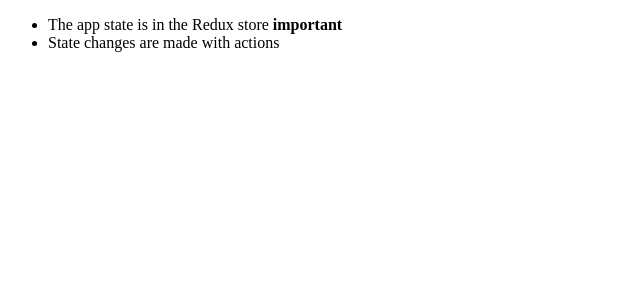
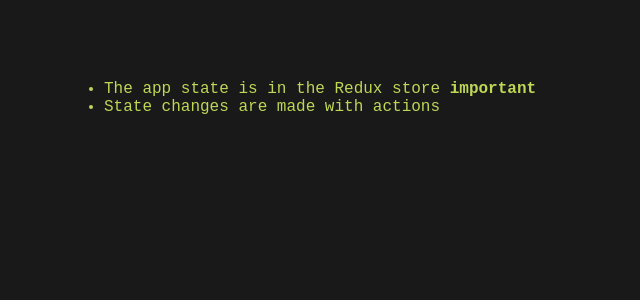
Before and after one commit to jneda/full-stack-open, a React (Vite) app in the folder part6/lecture/: page / in a window 1280 px wide. Shown: the top 300 px of the page, without its empty margins (0-640 px from the left). Built offline with nearby package versions, Linux system fonts and the light colour scheme.

Commit message:
Update title and add CSS styles

```diff
--- a/part6/lecture/index.html
+++ b/part6/lecture/index.html
@@ -4,7 +4,7 @@
     <meta charset="UTF-8" />
     <link rel="icon" type="image/svg+xml" href="/vite.svg" />
     <meta name="viewport" content="width=device-width, initial-scale=1.0" />
-    <title>Counter</title>
+    <title>Notes</title>
   </head>
   <body>
     <div id="root"></div>
--- /dev/null
+++ b/part6/lecture/src/index.css
@@ -0,0 +1,15 @@
+body {
+  margin: 0;
+  background: #191919;
+  color: #bed754;
+  font-family: monospace;
+  font-size: 1rem;
+}
+
+strong {
+  font-weight: bolder;
+}
+
+#root {
+  padding: 4rem;
+}
--- a/part6/lecture/src/main.jsx
+++ b/part6/lecture/src/main.jsx
@@ -1,6 +1,7 @@
 import ReactDOM from "react-dom/client";
 import { legacy_createStore as createStore } from "redux";
 import noteReducer from "./reducers/noteReducer";
+import "./index.css";
 
 const store = createStore(noteReducer);
 
```
